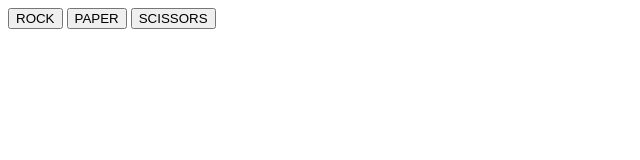
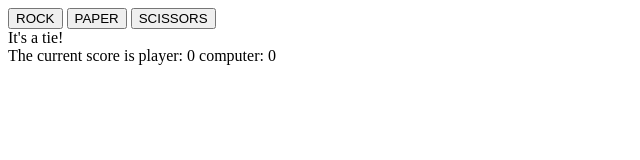
Before and after one commit to wpognonec/odin-rps, a plain HTML site: page index.html in a window 1280 px wide. Both pictures are taken after a click on the button "ROCK". Shown: the whole page, without its empty margins (0-640 px from the left). Drawn offline with Linux system fonts and the light colour scheme.

Commit message:
Display score and result on webpage

```diff
--- a/index.html
+++ b/index.html
@@ -10,5 +10,7 @@
   <button id="rock">ROCK</button>
   <button id="paper">PAPER</button>
   <button id="scissors">SCISSORS</button>
+  <div id="result"></div>
+  <div id="score"></div>
 </body>
 </html>
--- a/script.js
+++ b/script.js
@@ -40,20 +40,20 @@ function playRound(humanChoice) {
   switch (result) {
     case "win":
       humanScore++;
-      console.log("You win!");
+      document.querySelector("#result").textContent = "You Win!!"
       break;
     case "lose":
       computerScore++;
-      console.log("You lose!");
+      document.querySelector("#result").textContent = "You Lose!"
       break;
     case "tie":
-      console.log("It's a tie!");
+      document.querySelector("#result").textContent = "It's a tie!"
       break;
     default:
       break;
   }
 
-  console.log(`The current score is player: ${humanScore} computer: ${computerScore}`);
+  document.querySelector("#score").textContent = `The current score is player: ${humanScore} computer: ${computerScore}`;
 }
 
 let humanScore = 0;
```
